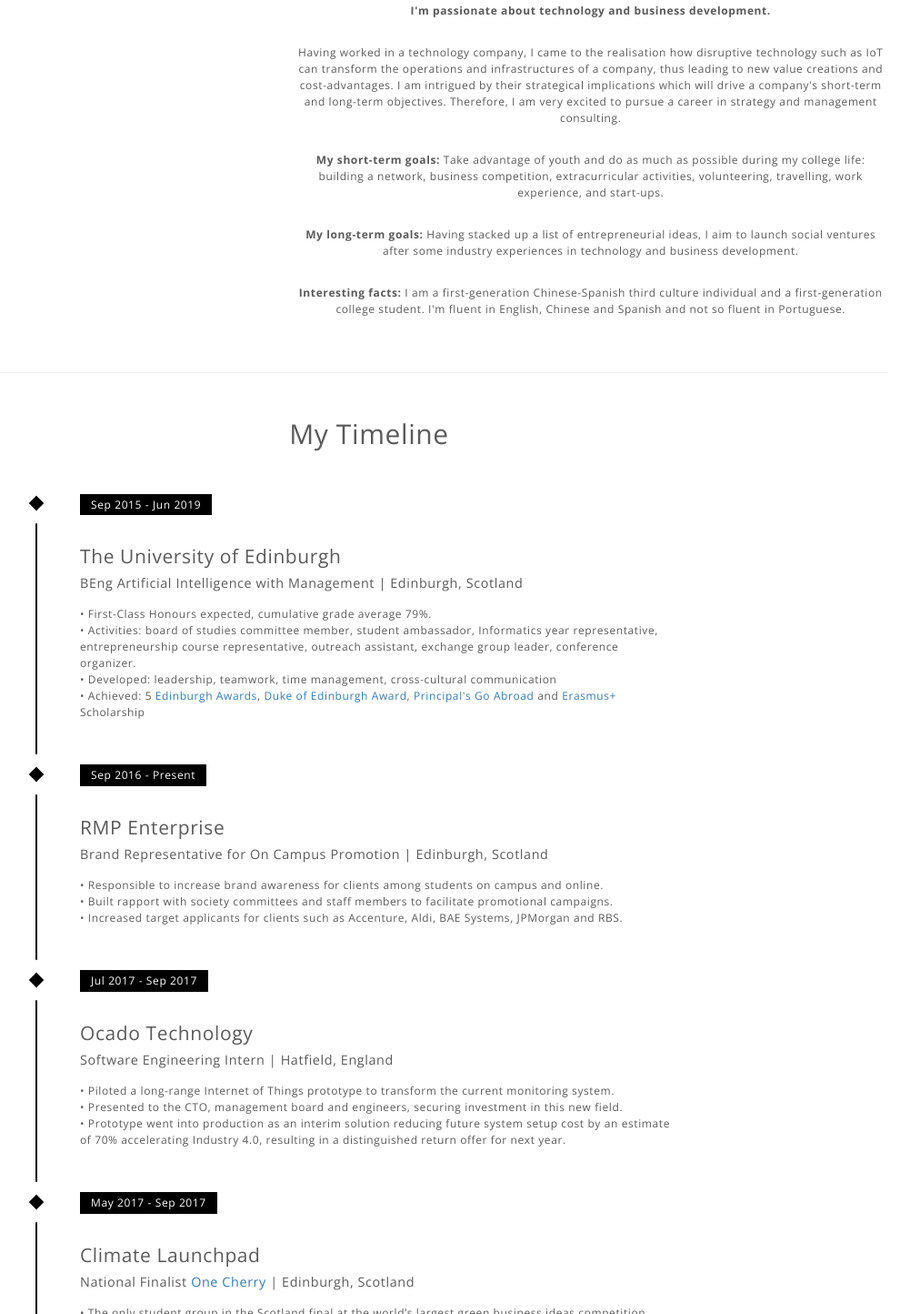
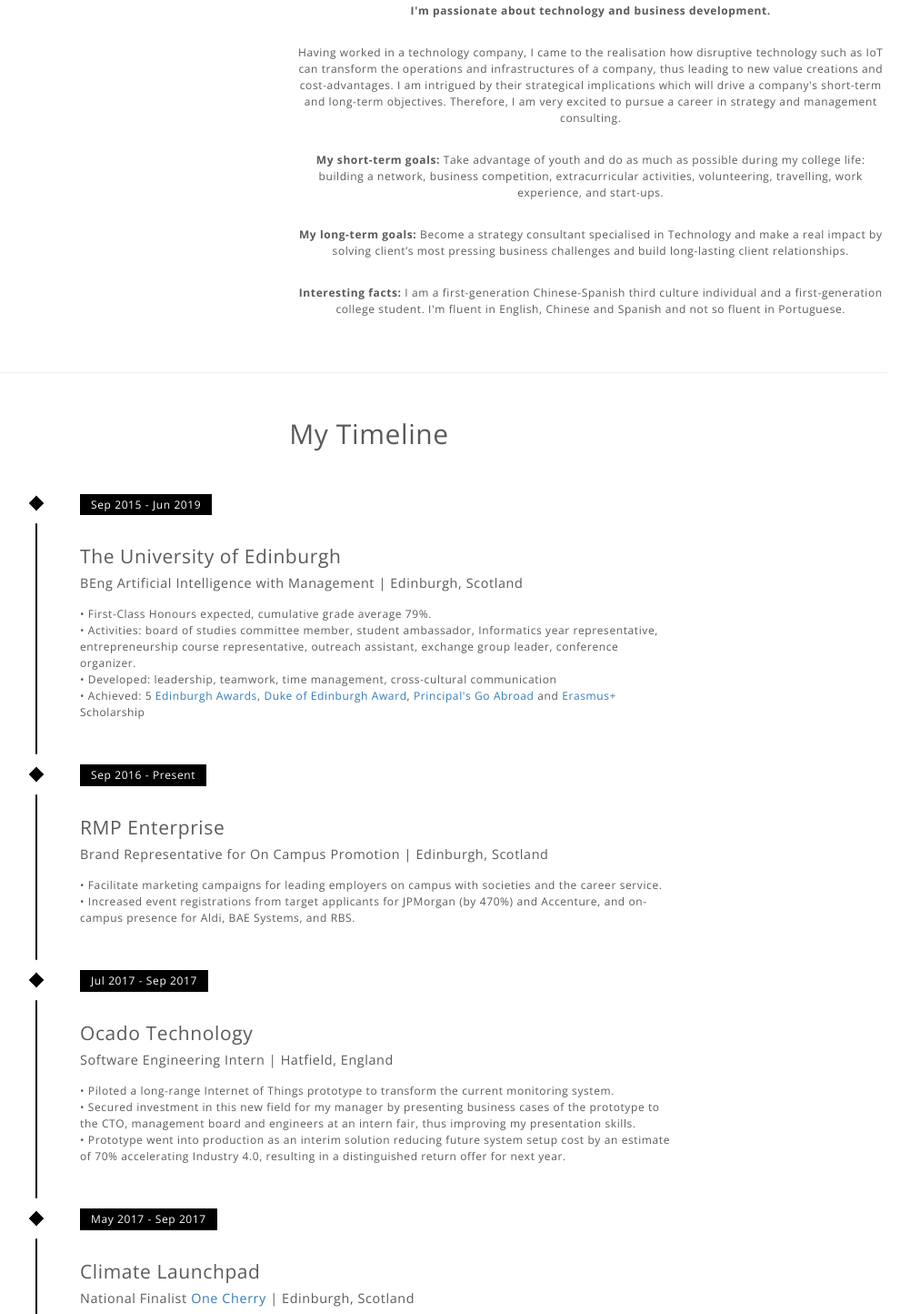
Before and after one commit to FinnZC/finnzc.github.io, a plain HTML site: page index.html in a window 1280 px wide. Shown: the part 906-2350 px from the top of the page at 91% size, without its empty margins (234-1235 px from the left). Drawn offline with nearby package versions, Linux system fonts and the light colour scheme.

Commit message:
Content update

```diff
--- a/index.html
+++ b/index.html
@@ -132,7 +132,7 @@
           Take advantage of youth and do as much as possible during my college life: building a network, business competition, extracurricular activities, volunteering, travelling, work experience, and start-ups.
         </p>
         <p><br/><b>My long-term goals:</b>
-          Having stacked up a list of entrepreneurial ideas, I aim to launch social ventures after some industry experiences in technology and business development.
+          Become a strategy consultant specialised in Technology and make a real impact by solving client’s most pressing business challenges and build long-lasting client relationships.
         </p>
         <p><br/><b>Interesting facts:</b>
           I am a first-generation Chinese-Spanish third culture individual and a first-generation college student. I'm fluent in English, Chinese and Spanish and not so fluent in Portuguese.
@@ -172,9 +172,8 @@
           <h3>RMP Enterprise</h3>
           <h4>Brand Representative for On Campus Promotion | Edinburgh, Scotland</h4>
           <ul>
-            <li>• Responsible to increase brand awareness for clients among students on campus and online.</li>
-            <li>• Built rapport with society committees and staff members to facilitate promotional campaigns.</li>
-            <li id = "2017">• Increased target applicants for clients such as Accenture, Aldi, BAE Systems, JPMorgan and RBS.</li>
+            <li>• Facilitate marketing campaigns for leading employers on campus with societies and the career service.</li>
+            <li id = "2017">•	Increased event registrations from target applicants for JPMorgan (by 470%) and Accenture, and on-campus presence for Aldi, BAE Systems, and RBS.</li>
           </ul>
         </div>
       </li>
@@ -187,7 +186,7 @@
           <h4>Software Engineering Intern | Hatfield, England</h4>
           <ul>
             <li>•	Piloted a long-range Internet of Things prototype to transform the current monitoring system.</li>
-            <li>•	Presented to the CTO, management board and engineers, securing investment in this new field.</li>
+            <li>•	Secured investment in this new field for my manager by presenting business cases of the prototype to the CTO, management board and engineers at an intern fair, thus improving my presentation skills.</li>
             <li>•	Prototype went into production as an interim solution reducing future system setup cost by an estimate of     70% accelerating Industry 4.0, resulting in a distinguished return offer for next year.</li>
           </ul>
         </div>
```
